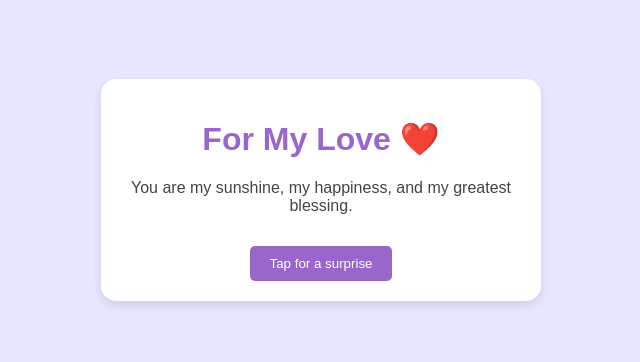
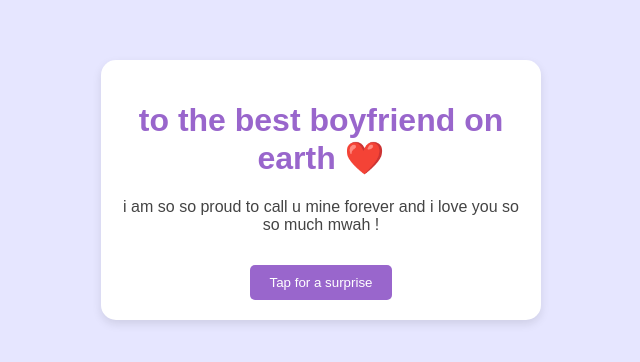
Before and after one commit to shannatanjx/formybf, a plain HTML site: page index.html in a window 1280 px wide. Shown: the part 210-572 px from the top of the page, without its empty margins (319-959 px from the left). Drawn offline with Linux system fonts and the light colour scheme.

Commit message:
Update index.html

```diff
--- a/index.html
+++ b/index.html
@@ -52,8 +52,8 @@
 </head>
 <body>
     <div class="container">
-        <h1>For My Love ❤️</h1>
-        <p>You are my sunshine, my happiness, and my greatest blessing.</p>
+        <h1>to the best boyfriend on earth ❤️</h1>
+        <p>i am so so proud to call u mine forever and i love you so so much mwah !</p>
         <button onclick="showMessage()">Tap for a surprise</button>
         <p class="hidden-message" id="hiddenMessage">I love you more than words can say! 💖</p>
     </div>
```
